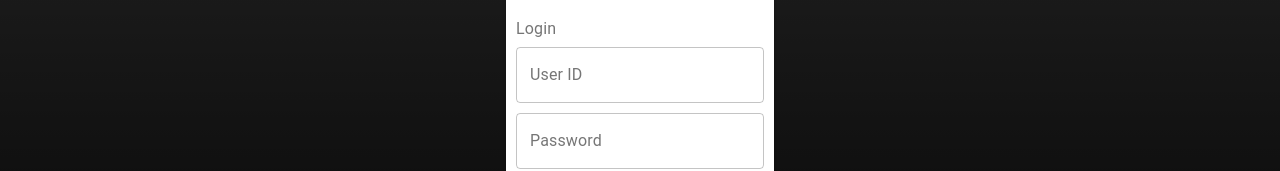
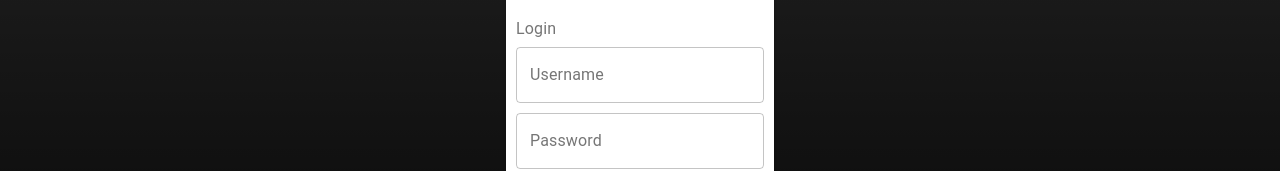
Before and after one commit to JMantis0/MusicApp, a React (Create React App) app in the folder client/: page /login in a window 1280 px wide. Shown: the part 318-489 px from the top of the page. Built offline with nearby package versions, Linux system fonts and the light colour scheme.

Commit message:
Fixed field name of username and fixed url issue for post request for logging in

```diff
--- a/client/src/pages/Login.tsx
+++ b/client/src/pages/Login.tsx
@@ -27,7 +27,7 @@ const Login = () => {
 
   const submitLogin = () => {
     axios
-      .post("/api/attempt_login", musicAppState.loginForm)
+      .post("http://localhost:8080/api/attempt_login", musicAppState.loginForm)
       .then((response) => {
         console.log("The response is: ", response);
         history.push("/user_home");
@@ -53,9 +53,9 @@ const Login = () => {
             className={style.marginTop}
             autoComplete="off"
             type="text"
-            label="User ID"
+            label="Username"
             variant="outlined"
-            name="userID"
+            name="username"
             onChange={formChangeHandler}
           />
           <TextField
```
